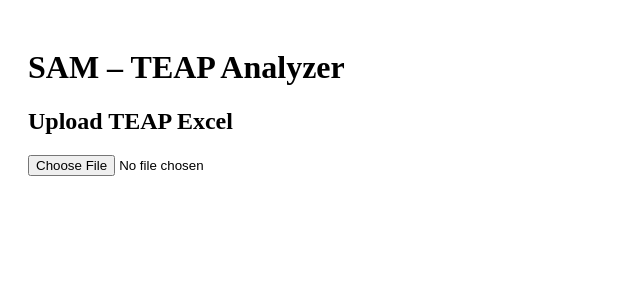
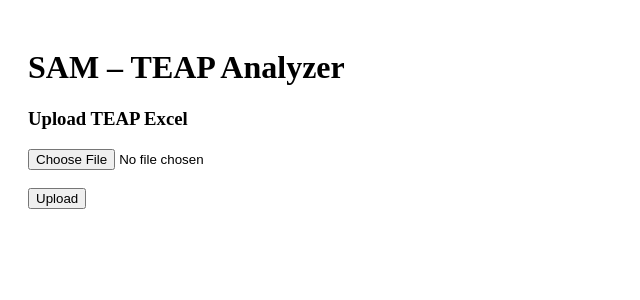
Before and after one commit to SoufianeMaakouk/SAM-POC-frontend, a React (Vite) app: page / in a window 1280 px wide. Shown: the top 300 px of the page, without its empty margins (0-640 px from the left). Built offline with nearby package versions, Linux system fonts and the light colour scheme; no server answers.

Commit message:
Update UploadTEAP.jsx

```diff
--- a/src/components/UploadTEAP.jsx
+++ b/src/components/UploadTEAP.jsx
@@ -1,22 +1,51 @@
+import { useState } from "react";
 import { uploadTEAP } from "../api";
 
 export default function UploadTEAP({ onResult }) {
-  const handleFile = async (e) => {
-    const file = e.target.files[0];
-    if (!file) return;
+  const [file, setFile] = useState(null);
+  const [loading, setLoading] = useState(false);
+  const [error, setError] = useState(null);
+
+  const handleUpload = async () => {
+    if (!file) {
+      setError("Please select a TEAP Excel file first.");
+      return;
+    }
+
+    setLoading(true);
+    setError(null);
 
     try {
       const result = await uploadTEAP(file);
       onResult(result);
     } catch (err) {
-      alert(err.message);
+      setError(err.message || "Upload failed");
+    } finally {
+      setLoading(false);
     }
   };
 
   return (
-    <div>
-      <h2>Upload TEAP Excel</h2>
-      <input type="file" accept=".xlsx" onChange={handleFile} />
+    <div style={{ marginBottom: 20 }}>
+      <h3>Upload TEAP Excel</h3>
+
+      <input
+        type="file"
+        accept=".xlsx,.xls"
+        onChange={(e) => setFile(e.target.files[0])}
+      />
+
+      <br /><br />
+
+      <button onClick={handleUpload} disabled={loading}>
+        {loading ? "Uploading..." : "Upload"}
+      </button>
+
+      {error && (
+        <p style={{ color: "red", marginTop: 10 }}>
+          {error}
+        </p>
+      )}
     </div>
   );
 }
```
